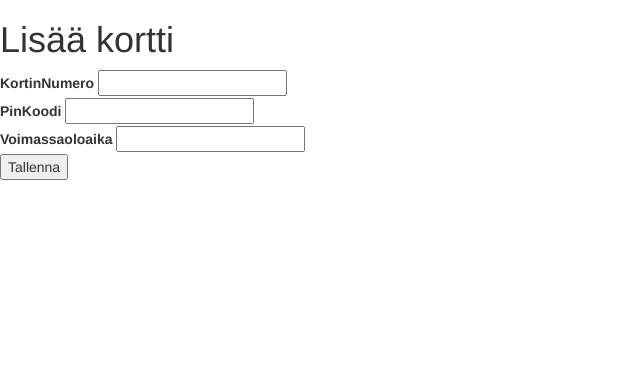
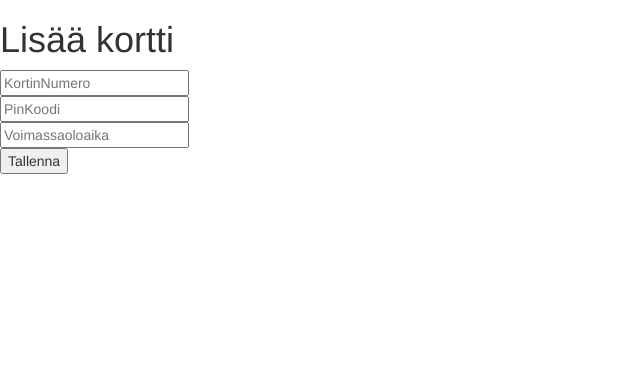
Before and after one commit to PA-kerho/Pankkiautomaatti, a CodeIgniter app: page /Pankkiautomaatti/index.php/kortti_tili/lisaa_kortti in a window 1280 px wide. Shown: the part 52-431 px from the top of the page, without its empty margins (0-640 px from the left). Run offline with CodeIgniter, Linux system fonts and the light colour scheme.

Commit message:
viksailua

```diff
--- a/application/views/Kortti_Tili/lisaa_kortti.php
+++ b/application/views/Kortti_Tili/lisaa_kortti.php
@@ -1,8 +1,8 @@
 <h1>Lisää kortti</h1>
 <form method="POST" action="lisaa_kortti">
-<label>KortinNumero</label> <input type="text" name="Kortnum" required=""> <br>
-<label>PinKoodi</label> <input type="text" name="Pin" required=""> <br>
-<label>Voimassaoloaika</label> <input type="text" name="Vm" required=""> <br>
+<input type="text" name="Kortnum" required="" placeholder="KortinNumero"> <br>
+<input type="text" name="Pin" required="" placeholder="PinKoodi"> <br>
+<input type="text" name="Vm" required="" placeholder="Voimassaoloaika"> <br>
 
 
 <input type="submit" name="btnTallenna" value="Tallenna">
--- a/application/views/Kortti_Tili/nayta_kortti.php
+++ b/application/views/Kortti_Tili/nayta_kortti.php
@@ -1,6 +1,6 @@
 <h1>Kortit</h1>
 
-<TABLE BORDER=2>
+<TABLE class="table">
 	<TR>
 	<TH>ID_kortti</TH>
 	<TH>KortinNumero</TH>
@@ -19,7 +19,7 @@
 		<td>'.$rivi['Voimassaoloaika'].'</td><td>';
 
 
-		echo '<form action="poista_kortti" method = "POST"><input type="hidden" name="ID" value="'.$rivi["ID"].'"><input type="submit" name="btnpoista_kortti" class="btn btn-primary btn-xs" value="Poista"/>
+		echo '<form action="poista_kortti" method = "POST"><input type="hidden" name="ID" value="'.$rivi["ID"].'"><input type="submit" name="btnpoista_kortti" class="btn btn-poista btn-xs" value="Poista"/>
 		</form>';
 		/*
 
--- a/style/css/Styles.css
+++ b/style/css/Styles.css
@@ -1,5 +1,7 @@
 div.container#footer{
+
   position: fixed;
+  background color:green;
   bottom: 0;
   left: 0;
   right: 0;
```
